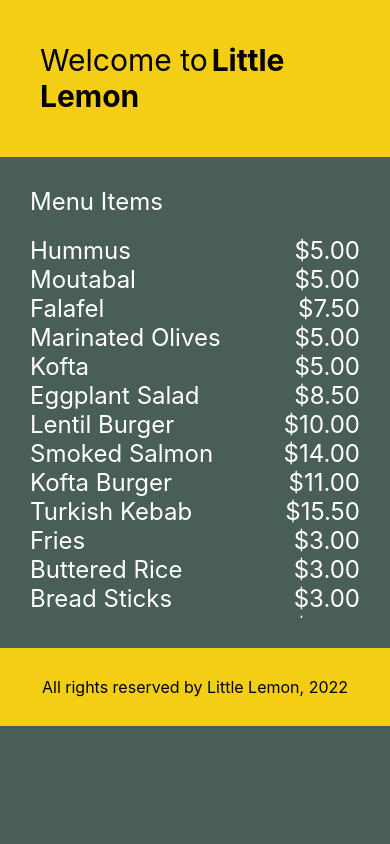
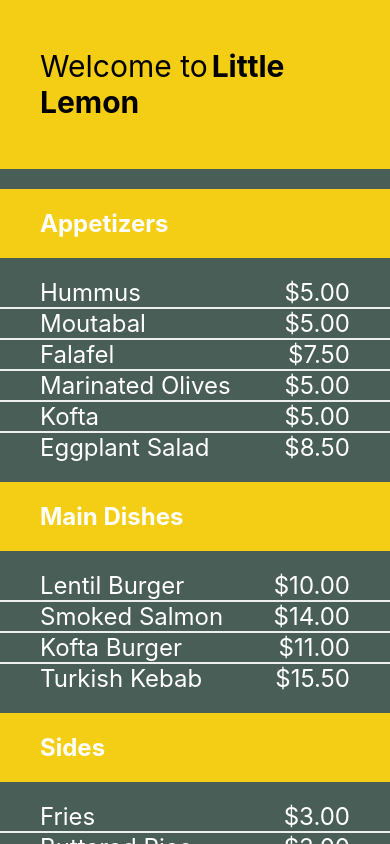
Before and after one commit to amulyana2020/little-lemon, a React Native app: screen / in a window 390 px wide. Built offline with nearby package versions, Linux system fonts and the light colour scheme.

Commit message:
Add SectionList Component

```diff
--- a/App.js
+++ b/App.js
@@ -1,7 +1,6 @@
 import {StatusBar} from 'expo-status-bar';
 import {View} from 'react-native';
 import LittleLemonHeader from './components/LittleLemonHeader';
-import LittleLemonFooter from './components/LittleLemonFooter';
 import WelcomeScreen from './WelcomeScreen';
 import MenuItem from './components/MenuItem';
 
@@ -15,7 +14,6 @@ export default function App() {
     >
       <LittleLemonHeader />
       <MenuItem />
-      <LittleLemonFooter />
       <StatusBar style='auto' />
     </View>
   );
--- a/components/LittleLemonFooter.js
+++ /dev/null
@@ -1,26 +0,0 @@
-import {View, Text} from 'react-native';
-
-const LittleLemonFooter = () => {
-  return (
-    <View
-      style={{
-        flex: 0.1,
-        backgroundColor: '#F4CE14',
-        justifyContent: 'center',
-        alignItems: 'center',
-      }}
-    >
-      <Text
-        style={{
-          padding: 10,
-          fontSize: 16,
-          color: 'black',
-        }}
-      >
-        All rights reserved by Little Lemon, 2022
-      </Text>
-    </View>
-  );
-};
-
-export default LittleLemonFooter;
--- a/components/MenuItem.js
+++ b/components/MenuItem.js
@@ -3,77 +3,50 @@ import {
   Text,
   ScrollView,
   FlatList,
+  SectionList,
 } from 'react-native';
 
 const menuItemsToDisplay = [
-  {name: 'Hummus', price: '$5.00', id: '1A'},
-  {name: 'Moutabal', price: '$5.00', id: '2B'},
-  {name: 'Falafel', price: '$7.50', id: '3C'},
   {
-    name: 'Marinated Olives',
-    price: '$5.00',
-    id: '4D',
-  },
-  {name: 'Kofta', price: '$5.00', id: '5E'},
-  {
-    name: 'Eggplant Salad',
-    price: '$8.50',
-    id: '6F',
+    title: 'Appetizers',
+    data: [
+      {name: 'Hummus', price: '$5.00'},
+      {name: 'Moutabal', price: '$5.00'},
+      {name: 'Falafel', price: '$7.50'},
+      {name: 'Marinated Olives', price: '$5.00'},
+      {name: 'Kofta', price: '$5.00'},
+      {name: 'Eggplant Salad', price: '$8.50'},
+    ],
   },
   {
-    name: 'Lentil Burger',
-    price: '$10.00',
-    id: '7G',
+    title: 'Main Dishes',
+    data: [
+      {name: 'Lentil Burger', price: '$10.00'},
+      {name: 'Smoked Salmon', price: '$14.00'},
+      {name: 'Kofta Burger', price: '$11.00'},
+      {name: 'Turkish Kebab', price: '$15.50'},
+    ],
   },
   {
-    name: 'Smoked Salmon',
-    price: '$14.00',
-    id: '8H',
+    title: 'Sides',
+    data: [
+      {name: 'Fries', price: '$3.00', id: '11K'},
+      {name: 'Buttered Rice', price: '$3.00'},
+      {name: 'Bread Sticks', price: '$3.00'},
+      {name: 'Pita Pocket', price: '$3.00'},
+      {name: 'Lentil Soup', price: '$3.75'},
+      {name: 'Greek Salad', price: '$6.00'},
+      {name: 'Rice Pilaf', price: '$4.00'},
+    ],
   },
   {
-    name: 'Kofta Burger',
-    price: '$11.00',
-    id: '9I',
-  },
-  {
-    name: 'Turkish Kebab',
-    price: '$15.50',
-    id: '10J',
-  },
-  {name: 'Fries', price: '$3.00', id: '11K'},
-  {
-    name: 'Buttered Rice',
-    price: '$3.00',
-    id: '12L',
-  },
-  {
-    name: 'Bread Sticks',
-    price: '$3.00',
-    id: '13M',
-  },
-  {
-    name: 'Pita Pocket',
-    price: '$3.00',
-    id: '14N',
-  },
-  {
-    name: 'Lentil Soup',
-    price: '$3.75',
-    id: '15O',
-  },
-  {
-    name: 'Greek Salad',
-    price: '$6.00',
-    id: '16Q',
-  },
-  {name: 'Rice Pilaf', price: '$4.00', id: '17R'},
-  {name: 'Baklava', price: '$3.00', id: '18S'},
-  {name: 'Tartufo', price: '$3.00', id: '19T'},
-  {name: 'Tiramisu', price: '$5.00', id: '20U'},
-  {
-    name: 'Panna Cotta',
-    price: '$5.00',
-    id: '21V',
+    title: 'Desserts',
+    data: [
+      {name: 'Baklava', price: '$3.00'},
+      {name: 'Tartufo', price: '$3.00'},
+      {name: 'Tiramisu', price: '$5.00'},
+      {name: 'Panna Cotta', price: '$5.00'},
+    ],
   },
 ];
 
@@ -83,6 +56,7 @@ const MenuItem = () => {
       style={{
         justifyContent: 'space-between',
         flexDirection: 'row',
+        paddingHorizontal: 40,
       }}
     >
       <Text
@@ -94,11 +68,32 @@ const MenuItem = () => {
         {item.name}
       </Text>
       <Text
-        style={{color: 'white', fontSize: 24}}
+        style={{
+          color: 'white',
+          fontSize: 24,
+        }}
       >
         {item.price}
       </Text>
     </View>
+  );
+
+  const renderSectionHeader = ({
+    section: {title},
+  }) => (
+    <Text
+      style={{
+        color: 'white',
+        fontSize: 24,
+        fontWeight: 'bold',
+        marginVertical: 20,
+        backgroundColor: '#F4CE14',
+        paddingHorizontal: 40,
+        paddingVertical: 20,
+      }}
+    >
+      {title}
+    </Text>
   );
 
   const Header = () => {
@@ -114,26 +109,47 @@ const MenuItem = () => {
       </Text>
     );
   };
+
+  const Separator = () => (
+    <View
+      style={{
+        borderWidth: 1,
+        borderColor: '#EDEFEE',
+      }}
+    />
+  );
   const Footer = () => {
     return (
-      <Text
+      <View
         style={{
-          color: 'white',
-          fontSize: 24,
-          marginTop: 20,
+          backgroundColor: '#F4CE14',
+          justifyContent: 'center',
+          alignItems: 'center',
         }}
       >
-        Enjoy the meals
-      </Text>
+        <Text
+          style={{
+            padding: 10,
+            fontSize: 16,
+            color: 'black',
+          }}
+        >
+          All rights reserved by Little Lemon,
+          2022
+        </Text>
+      </View>
     );
   };
   return (
-    <View style={{flex: 0.55, padding: 30}}>
-      <FlatList
-        data={menuItemsToDisplay}
+    <View style={{flex: 0.8}}>
+      <SectionList
+        sections={menuItemsToDisplay}
+        keyExtractor={(item, index) =>
+          item + index
+        }
         renderItem={renderItem}
-        keyExtractor={item => item.id}
-        ListHeaderComponent={Header}
+        renderSectionHeader={renderSectionHeader}
+        ItemSeparatorComponent={Separator}
         ListFooterComponent={Footer}
       />
     </View>
```
